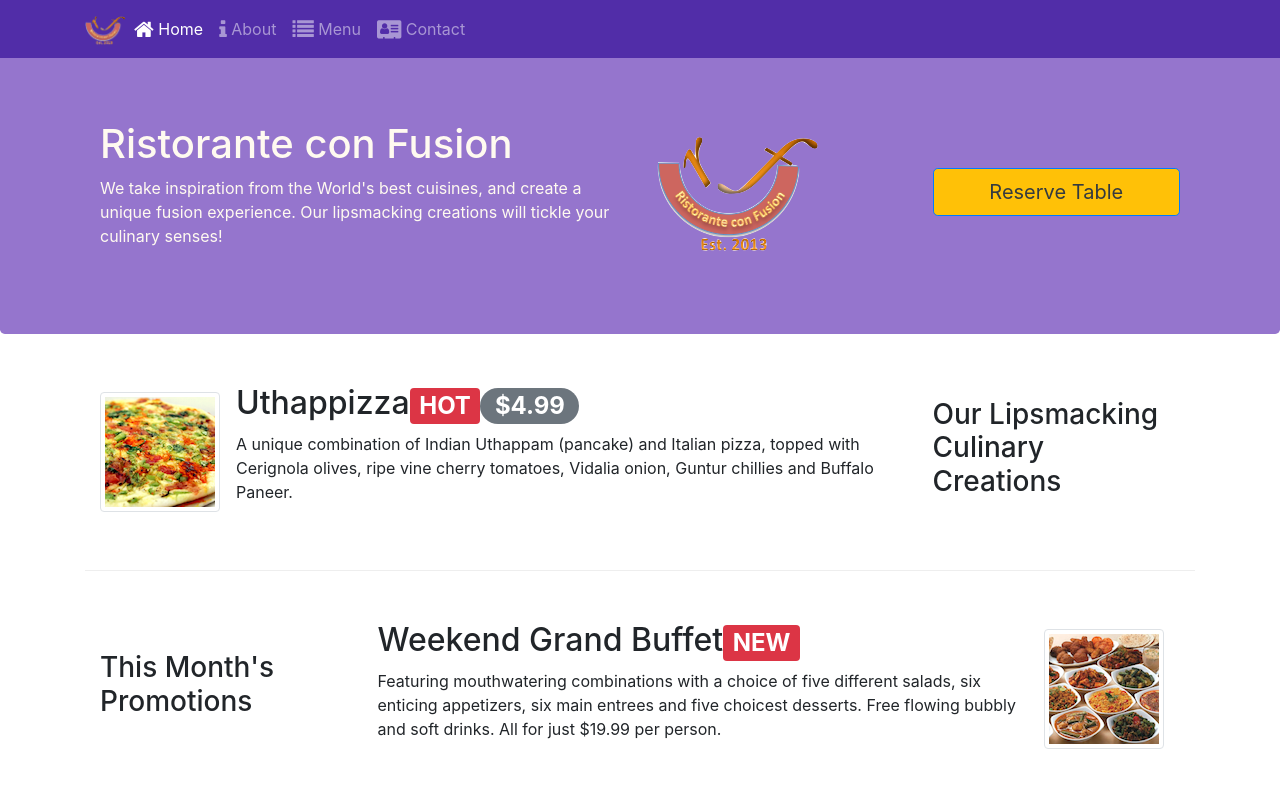
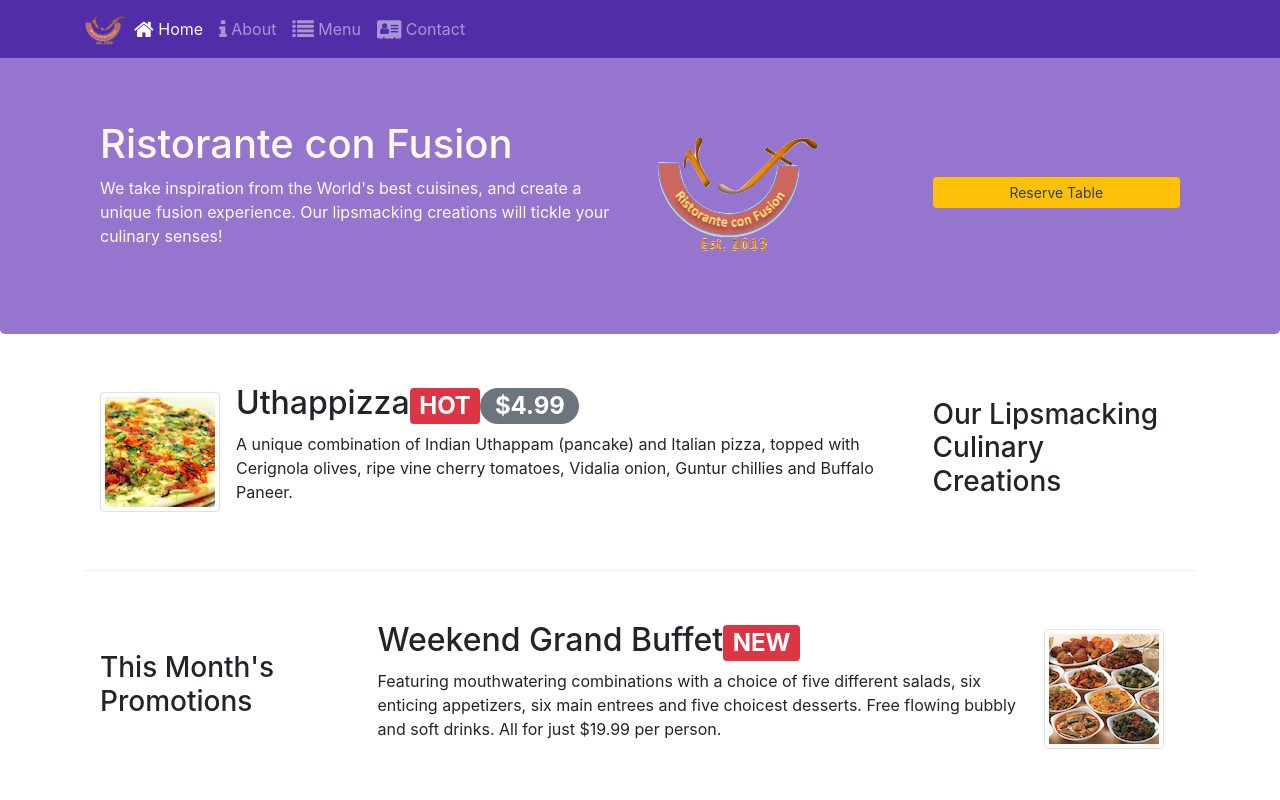
Before and after one commit to ebastidasp/Bootstrap4-conFusion, a website: page index.html in a window 1280 px wide. Shown: the top 800 px of the page. Drawn offline with nearby package versions, Linux system fonts and the light colour scheme.

Commit message:
btn improvement assignment 2

```diff
--- a/index.html
+++ b/index.html
@@ -49,7 +49,7 @@
                 </div>
                 <div class="col-12 col-sm-3 align-self-center">
                     <a href="#assignment2form">
-                        <button type="button" class="btn btn-primary btn-lg btn-block bg-warning text-dark">Reserve Table</button>
+                        <button type="button" class="btn btn-primary btn-sm btn-block btn-warning text-dark">Reserve Table</button>
                     </a>
                 </div>
             </div>
```
